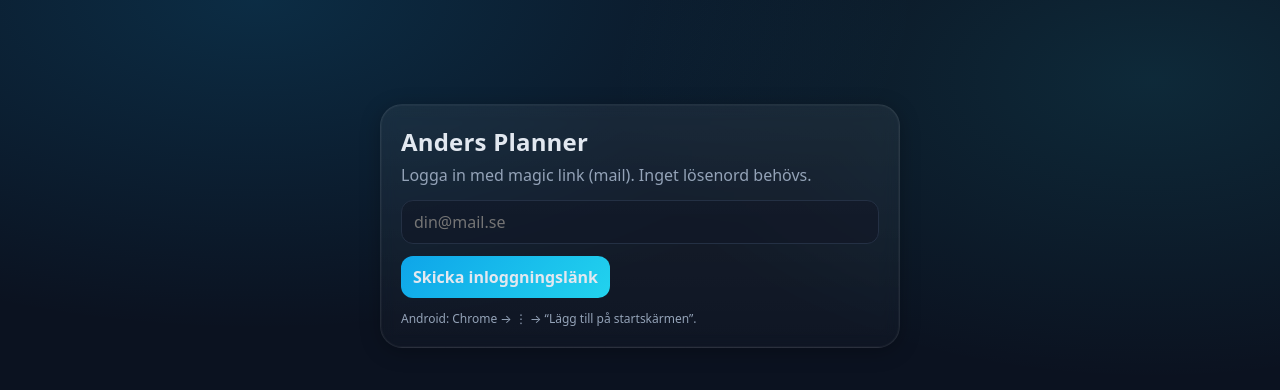
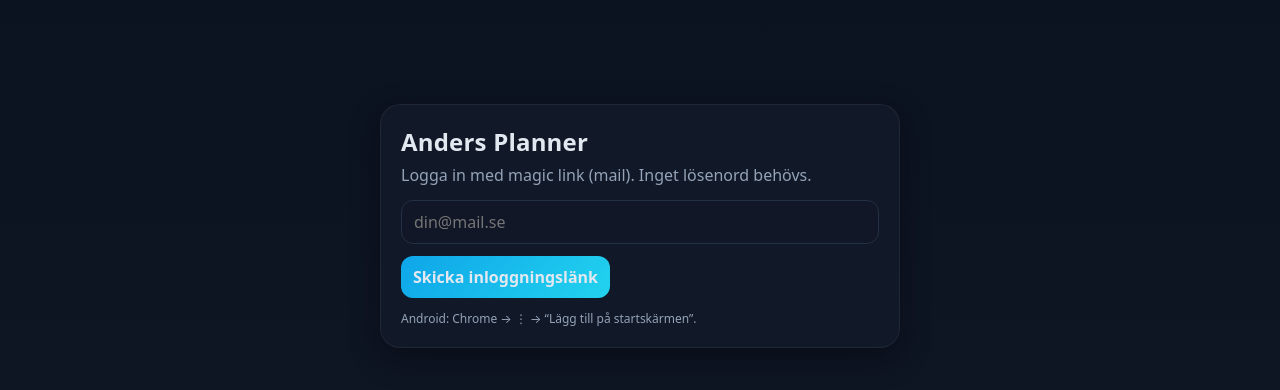
Before and after one commit to aaltzen-glitch/anders-planner, a React (Vite) app: page / in a window 1280 px wide. Shown: the top 390 px of the page. Built offline with nearby package versions, Linux system fonts and the light colour scheme; no server answers.

Commit message:
Update styles.css

```diff
--- a/src/styles.css
+++ b/src/styles.css
@@ -154,3 +154,24 @@ button,input,select,textarea{font:inherit}
   border: none;
   font-weight: 700;
 }
+/* ===== Strong Visual Upgrade ===== */
+
+body {
+  background: linear-gradient(180deg, #0b1220 0%, #111827 100%);
+}
+
+.sidebar {
+  background: #0f172a;
+  border-right: 1px solid rgba(255,255,255,.05);
+}
+
+.main {
+  padding: 28px;
+}
+
+.card {
+  background: #111827;
+  border: 1px solid rgba(255,255,255,.06);
+  border-radius: 20px;
+  box-shadow: 0 10px 30px rgba(0,0,0,.35);
+}
```
